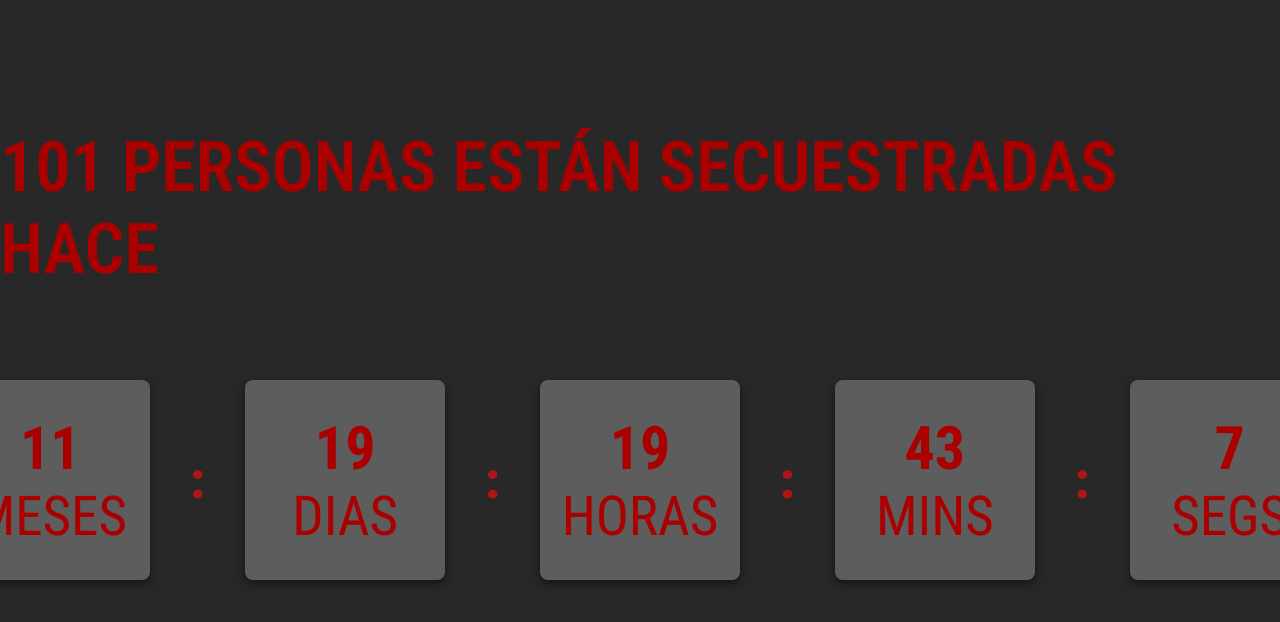
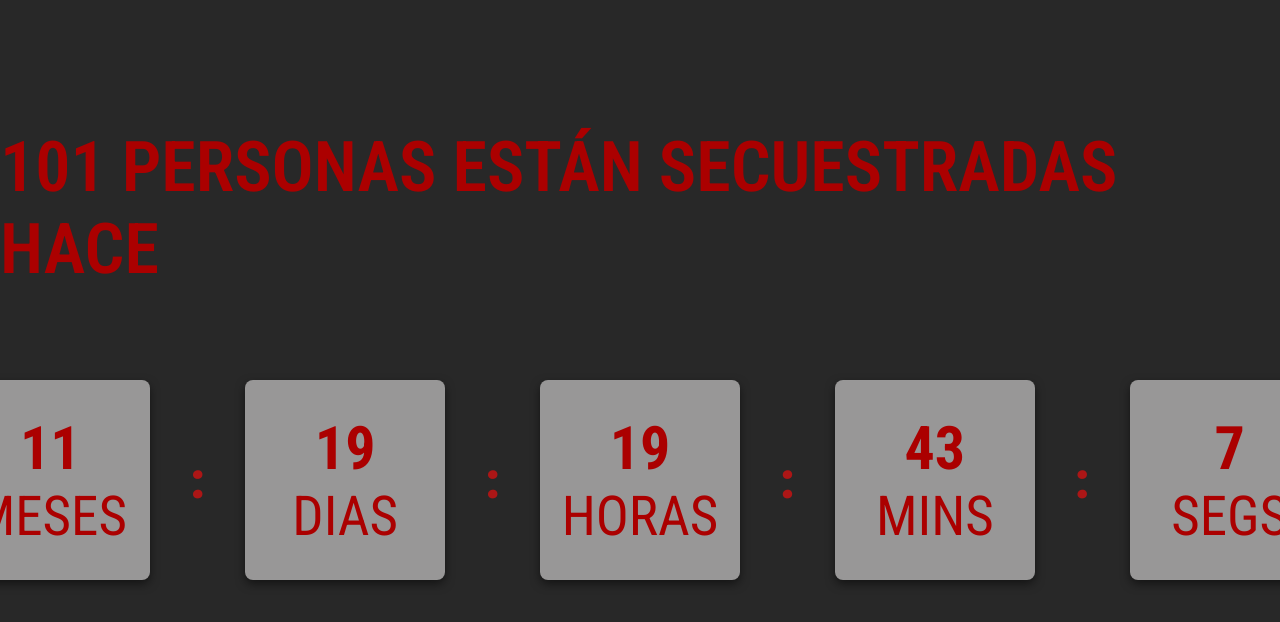
Before and after one commit to TobyAkselrad/TobyAkselrad.github.io, a plain HTML site: page index.html in a window 1280 px wide. Shown: the top 622 px of the page. Drawn offline with Linux system fonts and the light colour scheme.

Commit message:
más gris

```diff
--- a/index.html
+++ b/index.html
@@ -40,7 +40,7 @@
             text-align: center;
             font-size: 60px;
             color: rgb(171, 0, 0);
-            background-color: rgb(93, 93, 93);
+            background-color: rgb(152, 151, 151);
             height: 200px;
             width: 200px;
             justify-content: center;
```
